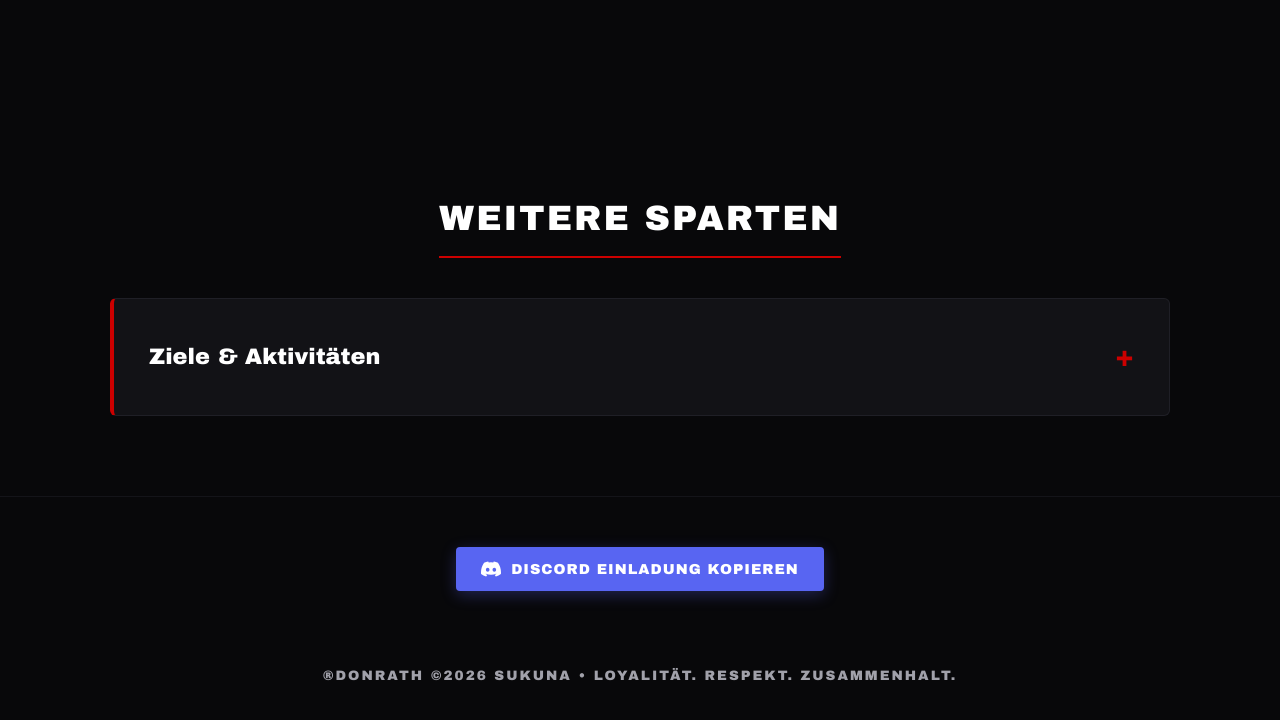
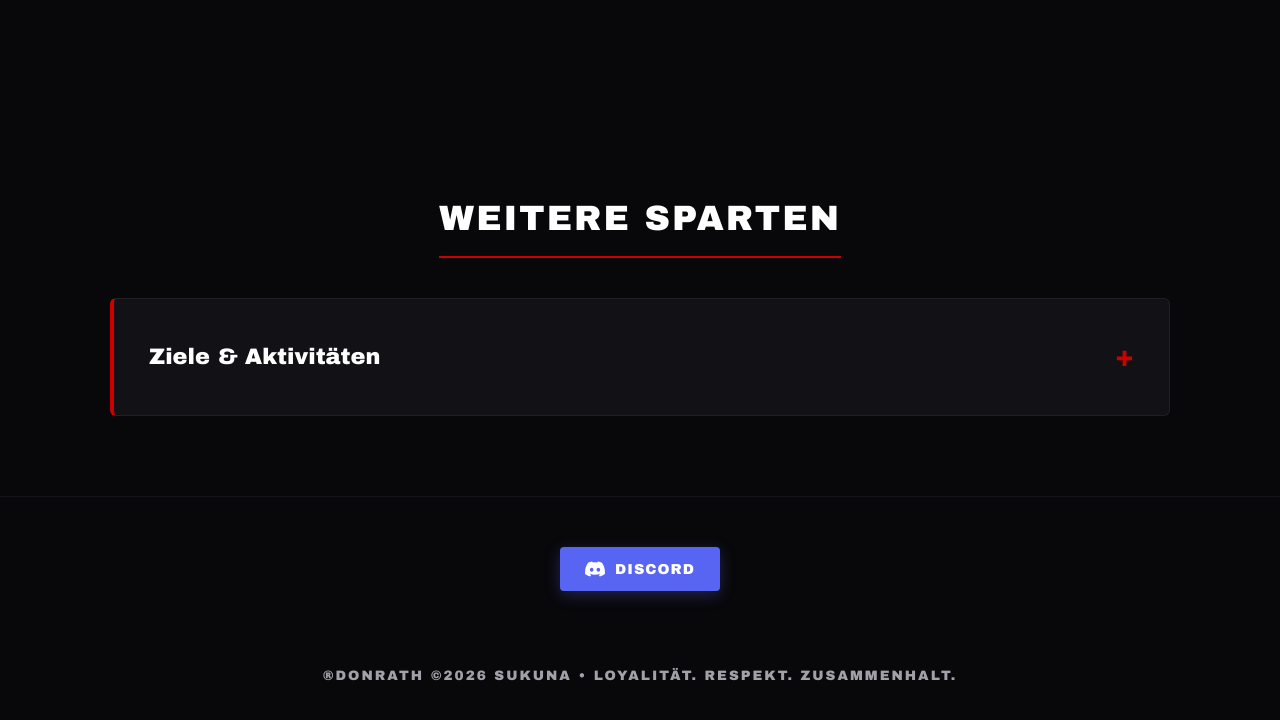
Before and after one commit to Levander75/Sakuna.Familie, a plain HTML site: page index.html in a window 1280 px wide. Shown: the part 3508-4228 px from the top of the page. Drawn offline with Linux system fonts and the light colour scheme.

Commit message:
Update index.html

```diff
--- a/index.html
+++ b/index.html
@@ -393,7 +393,7 @@
         <div style="margin-bottom: 25px;">
             <button class="discord-copy-btn" onclick="copyDiscordLink()">
                 <svg width="20" height="20" viewBox="0 0 24 24" fill="currentColor"><path d="M20.317 4.37a19.791 19.791 0 0 0-4.885-1.515.074.074 0 0 0-.079.037c-.21.375-.444.864-.608 1.25a18.27 18.27 0 0 0-5.487 0 12.64 12.64 0 0 0-.617-1.25.077.077 0 0 0-.079-.037A19.736 19.736 0 0 0 3.677 4.37a.07.07 0 0 0-.032.027C.533 9.046-.32 13.58.099 18.057a.082.082 0 0 0 .031.057 19.9 19.9 0 0 0 5.993 3.03.078.078 0 0 0 .084-.028c.462-.63.874-1.295 1.226-1.994.021-.041.001-.09-.041-.106a13.107 13.107 0 0 1-1.872-.892.077.077 0 0 1-.008-.128 10.2 10.2 0 0 0 .372-.292.074.074 0 0 1 .077-.01c3.927 1.793 8.18 1.793 12.061 0a.074.074 0 0 1 .078.01c.12.098.246.198.373.292a.077.077 0 0 1-.006.127 12.299 12.299 0 0 1-1.873.892.077.077 0 0 0-.041.107c.36.698.772 1.362 1.225 1.993a.076.076 0 0 0 .084.028 19.839 19.839 0 0 0 6.002-3.03.077.077 0 0 0 .032-.054c.5-5.177-.838-9.674-3.549-13.66a.061.061 0 0 0-.031-.028zM8.02 15.33c-1.183 0-2.157-1.085-2.157-2.419 0-1.333.956-2.419 2.157-2.419 1.21 0 2.176 1.096 2.157 2.42 0 1.333-.956 2.418-2.157 2.418zm7.975 0c-1.183 0-2.157-1.085-2.157-2.419 0-1.333.955-2.419 2.157-2.419 1.21 0 2.176 1.096 2.157 2.42 0 1.333-.946 2.418-2.157 2.418z"/></svg>
-                Discord Einladung kopieren
+                Discord
             </button>
             <div id="copyToast" class="copy-toast">Link in die Zwischenablage kopiert!</div>
         </div>
```
